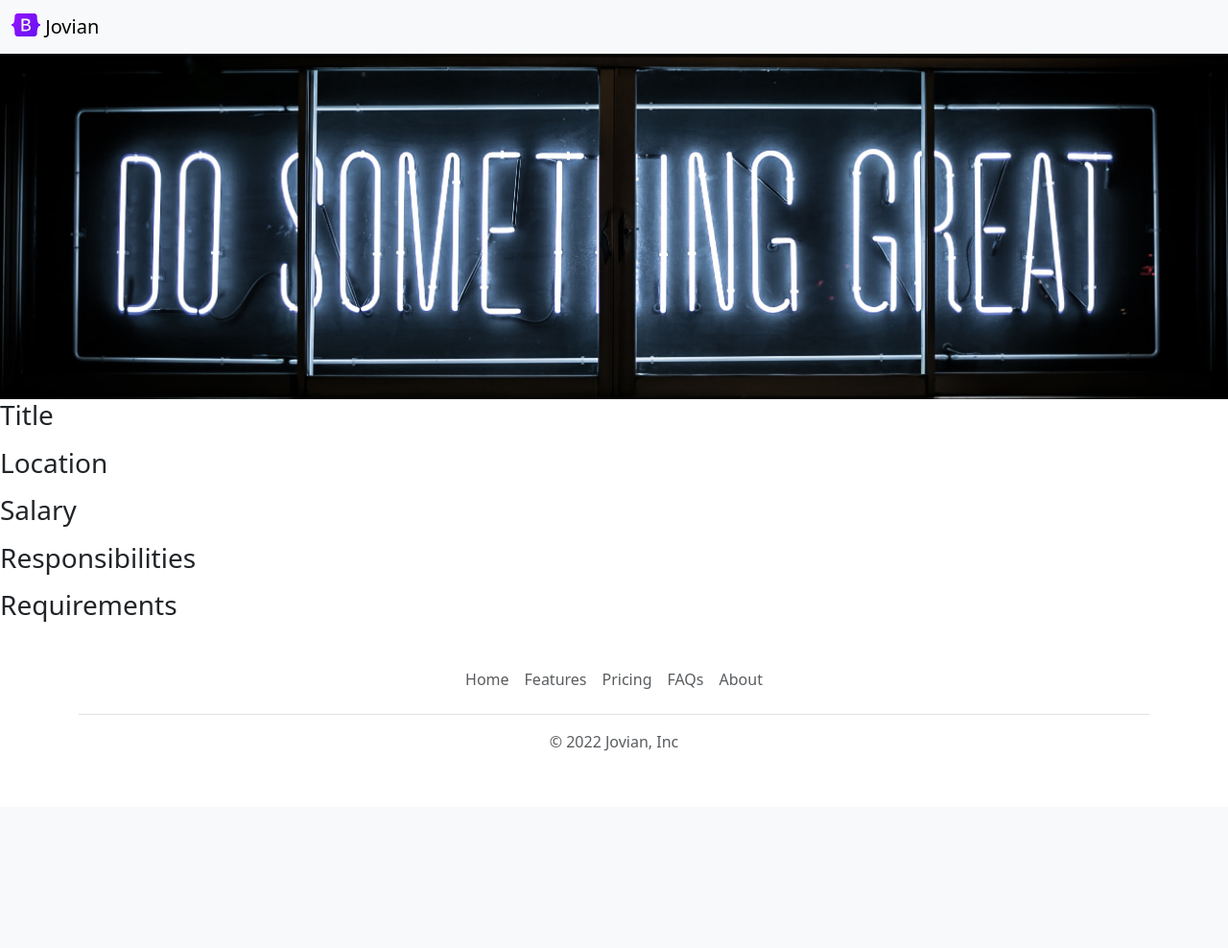
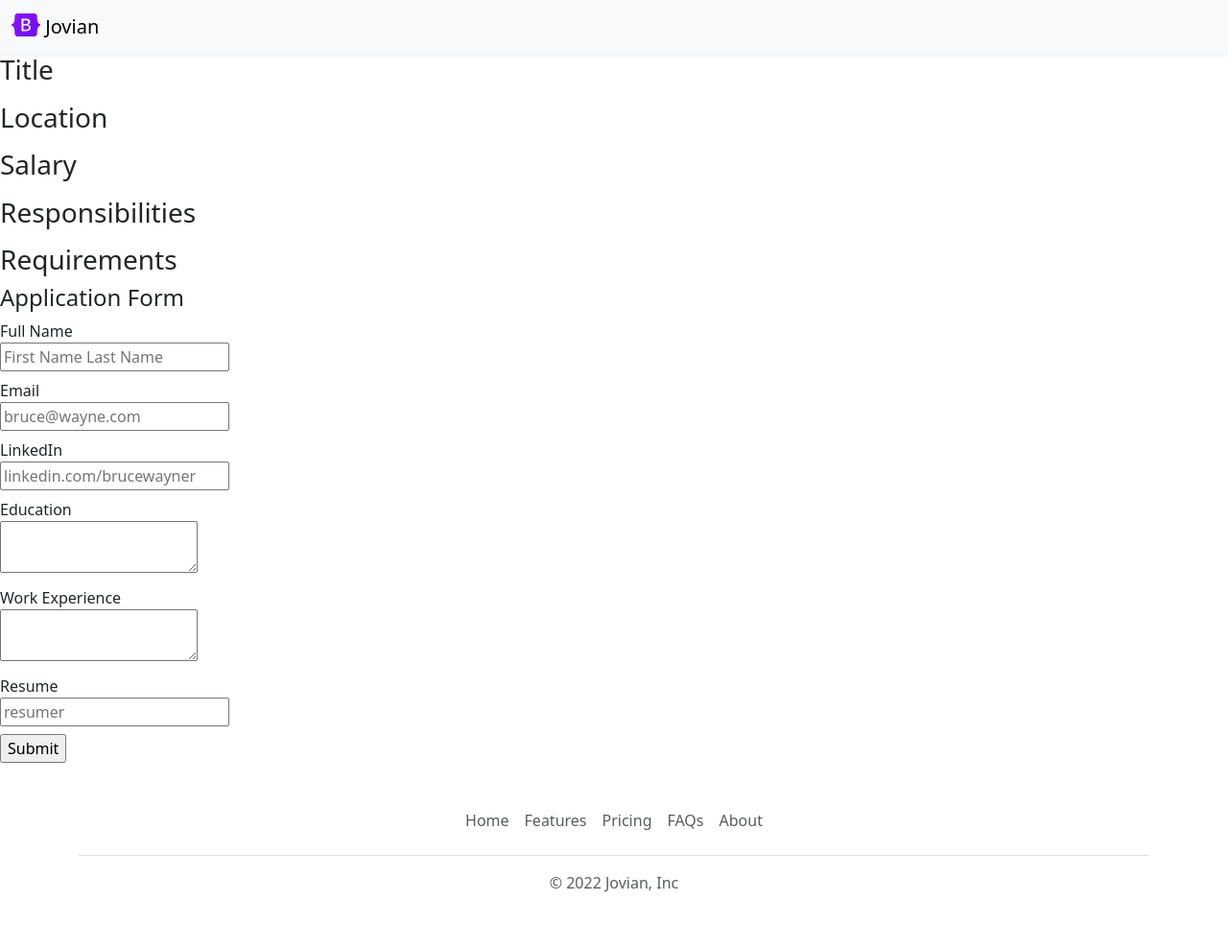
Before and after one commit to nakshatra00/learning-flask, a Flask app: template templates/jobpage.html in a window 1280 px wide. Shown: the whole page at 96% size. Before the commit the page ends 783 px from the top, so only its background shows below. Run offline with Flask 3, Linux system fonts and the light colour scheme; the template is opened without the code that fills it, so the values that code supplies are empty.

Commit message:
Completed Project

```diff
--- a/app.py
+++ b/app.py
@@ -1,5 +1,5 @@
-from flask import Flask, render_template, jsonify
-from database import load_jobs_from_db, load_job_from_db
+from flask import Flask, render_template, jsonify, request
+from database import load_jobs_from_db, load_job_from_db, add_application_to_db
 
 
 
@@ -32,6 +32,12 @@ def show_job(id):
     return "Not Found", 404
   return render_template("jobpage.html", job=job)
 
+@app.route("/job/<id>/apply", methods =['post'])
+def apply_to_job(id):
+  data = request.form
+  add_application_to_db(id,data)
+  return render_template('application_submitted.html', application = data)
+
 
 
 
--- /dev/null
+++ b/templates/application_form.html
@@ -0,0 +1,36 @@
+<h4>Application Form</h4>
+
+<form action="/job/{{job['id']}}/apply" method="post">
+  <div class="mb-2">
+  <label>Full Name</label> <br>
+  <input type ="text" name="full_name" placeholder="First Name Last Name">
+  </div>
+
+  <div class="mb-2">
+  <label>Email</label> <br>
+  <input type ="text"  name="email"  placeholder="bruce@wayne.com">
+  </div>
+
+  <div class="mb-2">
+  <label>LinkedIn</label> <br>
+  <input type="text"  name="linkedin_url" placeholder="linkedin.com/brucewayner">
+  </div>
+
+  <div class="mb-2">
+    <label>Education</label><br>
+    <textarea name="education"></textarea>
+  </div>
+
+  <div class="mb-2">
+    <label>Work Experience</label> <br>
+    <textarea name="work_experience"></textarea>
+  </div>
+
+  <div class="mb-2">
+  <label>Resume</label> <br>
+  <input type="text"  name="resume_url" placeholder="resumer">
+  </div>
+
+  <input type="submit">
+
+</form>
--- a/templates/jobpage.html
+++ b/templates/jobpage.html
@@ -8,9 +8,8 @@
 
 
   <body>
+  <div>
     {% include 'nav.html' %}
-
-    {% include 'banner.html' %}
 
     <h3>Title</h3>
     <p>{{job.title}}</p>
@@ -28,6 +27,8 @@
     <h3>Requirements </h3>
     <body>{{job.requirements}}</body>
 
+    {% include 'application_form.html' %}
+  </div>
 
     {% include 'footer.html' %}
   </body>
```
Also changed, not shown: database.py (+14 -0 lines), templates/application_submitted.html (added, +19 -0 lines).
